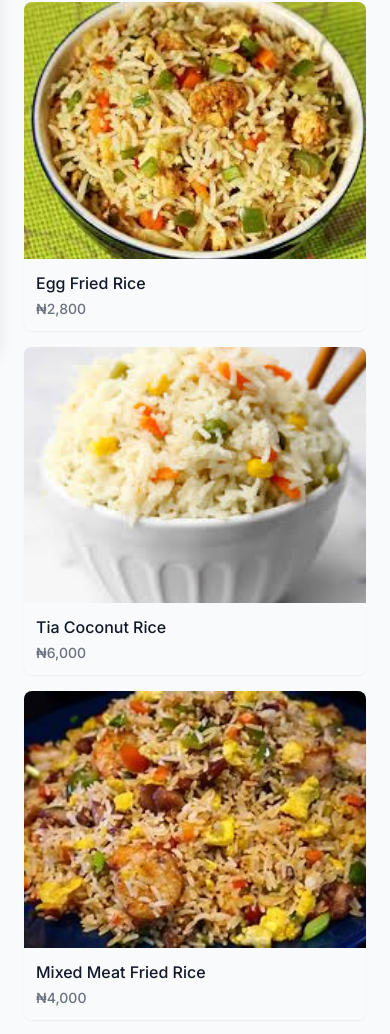
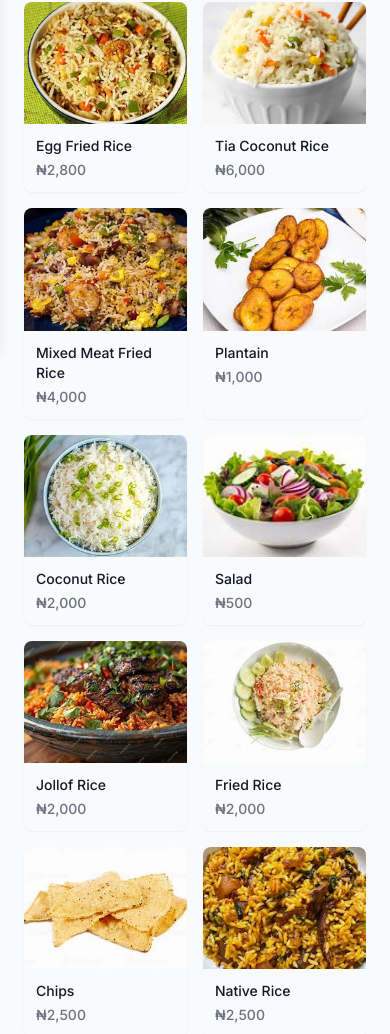
Before and after one commit to Beekay23/Lesukaa, a Next.js app: page / in a window 390 px wide. Shown: the part 494-1528 px from the top of the page. Built offline with nearby package versions, Linux system fonts and the light colour scheme.

Commit message:
feat: show 2 products on mobile

```diff
--- a/src/components/grid-list/index.tsx
+++ b/src/components/grid-list/index.tsx
@@ -19,7 +19,7 @@ interface GridListProps {
 export const GridList: React.FC<GridListProps> = ({ items = [] }) => {
   return (
     <div className="py-3 sm:py-4">
-      <div className="grid grid-cols-1 xs:grid-cols-2 sm:grid-cols-2 md:grid-cols-3 lg:grid-cols-4 gap-4 sm:gap-5 md:gap-6">
+      <div className="grid grid-cols-2 sm:grid-cols-2 md:grid-cols-3 lg:grid-cols-4 gap-4 sm:gap-5 md:gap-6">
         {items.map((item, index) => (
           <Card key={item.id || `${item.name}-${index}`} item={item} />
         ))}
@@ -62,7 +62,7 @@ const Card: React.FC<{ item: CardProps }> = ({ item }) => {
         )}
       </div>
       <div className="p-3 sm:p-4">
-        <h3 className="text-base sm:text-lg font-medium text-gray-900 line-clamp-2">
+        <h3 className="text-sm md:text-base sm:text-lg font-medium text-gray-900 line-clamp-2">
           {item.name || "Untitled Item"}
         </h3>
         <p className="mt-1 text-sm sm:text-base text-gray-500 font-medium">
```
